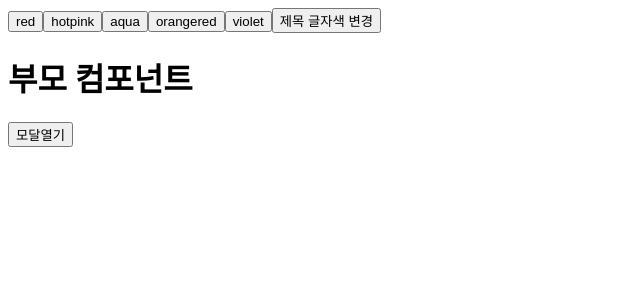
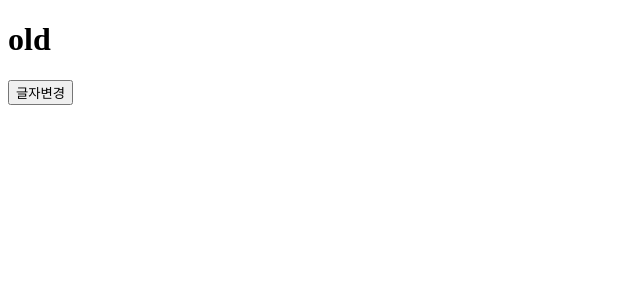
Before and after one commit to Moon-YJ/react-first, a React (Create React App) app: page / in a window 1280 px wide. Shown: the top 300 px of the page, without its empty margins (0-640 px from the left). Built offline with nearby package versions, Linux system fonts and the light colour scheme.

Commit message:
state값이 변경되고 실제 반영되는 렌더링 사이클 순서

```diff
--- a/src/App.jsx
+++ b/src/App.jsx
@@ -1,62 +1,34 @@
 import { useState } from 'react';
-import Modal from './modal/Modal';
+
+/*
+	- State가 변경 및 반영되는 시점
+		1.이벤트 발생시 State변경함수로 변경될 때 해당 렌더링사이클에서 변경됨
+		2.변경된 State값이 실제 DOM에 반영되는 싸이클 그 다음번 렌더링 사이클
+*/
 
 export default function App() {
-	const [Color, setColor] = useState('black');
-	const [IsOpen, setIsOpen] = useState(false);
-	//자주쓰는 패턴 (정보값을 토대로 반복 가상돔 생성)
+	console.log('render');
+	const [Txt, setTxt] = useState('old');
+
 	/*
-		{배열State.map((반복데이서, 순서)=>{
-			return <JSX>{활용할 값}</JSX>
-		})}
+	- 위의 로직 실행순서
+		1. State값 초기화됨 (render1)
+		2. 버튼 클릭시 state값 변경은 되지만 해당 변경사항이 실제 반영되지 않음 (render1)
+		3. 리액트가 내부적으로 state값 변경을 인지해서 컴포넌트 재실행
+		4. 이전 렌더링사이클 변경된 state값이 실제 반영됨 (render2)
 	*/
-	const [DbColors] = useState(['red', 'hotpink', 'aqua', 'orangered', 'violet']);
 
 	return (
 		<>
-			{DbColors.map((dbColor, idx) => {
-				return (
-					<button key={dbColor + idx} onClick={(e) => setColor(dbColor)}>
-						{dbColor}
-					</button>
-				);
-			})}
-			<button onClick={() => setColor('hotpink')}>제목 글자색 변경</button>
-			<h1 style={{ color: Color }}>부모 컴포넌트</h1>
-			<button onClick={() => setIsOpen(!IsOpen)}>{IsOpen ? '모달닫기' : '모달열기'}</button>
-			{IsOpen && <Modal />}
+			<h1>{Txt}</h1>
+			<button
+				onClick={() => {
+					setTxt('new');
+					console.log(Txt);
+				}}
+			>
+				글자변경
+			</button>
 		</>
 	);
 }
-
-/*
-	// react에서 화면렌더링에 관여하는 중요한 정보값을 state로 관리하고
-	// 해당 state를 전용함수로만 변경해야 되는 이유
-		- 화면의 변화를 담당하는 정보값은 중요한 정보값 이므로 쉽게 변경하지 못하도록 미리 약속된 규약에 의해서만 변경할수 있도록 강제하기 위함
-		- 화면의 변경을 담당하는 중요한 정보값은 무조건 state에 담기도록 강제되어 있으므로 추후 유지보수시 개발자는 State값만 관리하면 되기 때문에 프로젝트 유지보수의 효율성이 올라감
-		- 리액트는 State가 변경되어야만 해당 내용의 변경점을 인식해서 자기 자신을 재호출
-*/
-
-/*
-	1. library vs framework
-		- library (react, jQuery): 자주 쓰는 편의기능의 문법만 함수형태로 따로 준비되어 있는 구조라서 코드의 응용범위가 넓은 대신 개발자 역량에 따라서 해당 코드를 조합해야하므로 난이도는 있음
-		- framework (angular, vue, next): 모든 시스템틀을 강제해서 framework만의 고유 문법만 가지고 개발 가능하기 때문에 개발자의 개입이 적어져서 난이도는 쉬워지지만 응용범위가 적어짐
-
-	2. react에서의 hook 개념 (16버전 새로 생긴 개념, 이전까지는 객체지향의 class 기반)
-		- 리액트에 많이 쓰는 기능들을 함수형태로 모아놓은 기능 모음집(리액트 기반의 필수 내장 플러그인)
-
-	3. 리액트 hook의 기본 convention
-		- 함수이름의 시작을 use로 시작해야됨
-		- 리턴값을 내보냄
-		- hook은 핸들러함수안쪽, 또다른 hook안에서 호출 불가
-		- 컴포넌트 함수의 상위 루트단에서만 호출가능
-
-	4. 리액트에서 가장 많이 쓰이는 기본 hook 3대장
-		- useState : 화면의 재랜더링을 담당하는 중요한 정보값을 담을 그릇을 생성 및 관리
-		- useEffect : 컴포넌트의 생명주기(Life Cycle)를 관리하기 위함
-		- useRef : 화면의 재랜더링을 유발하지 않으면 특정 값을 관리하거나 가상DOM이 아닌 realDOM을 직접 선택시
-
-	5. CustomHook : 사용자가 필요에의해서 직접 등록하는 hook
-		- 내장되어있는 hook이 아니라 사용자가 직접 만드는 hook
-		- 규칙은 기존 hook과 동일
-*/
```
